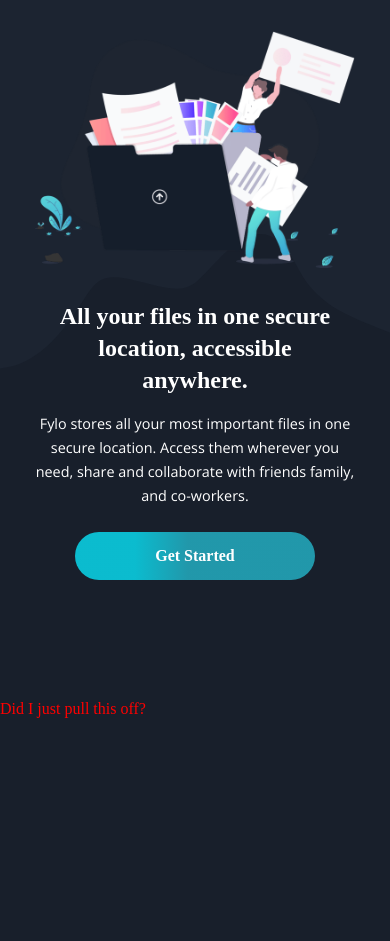
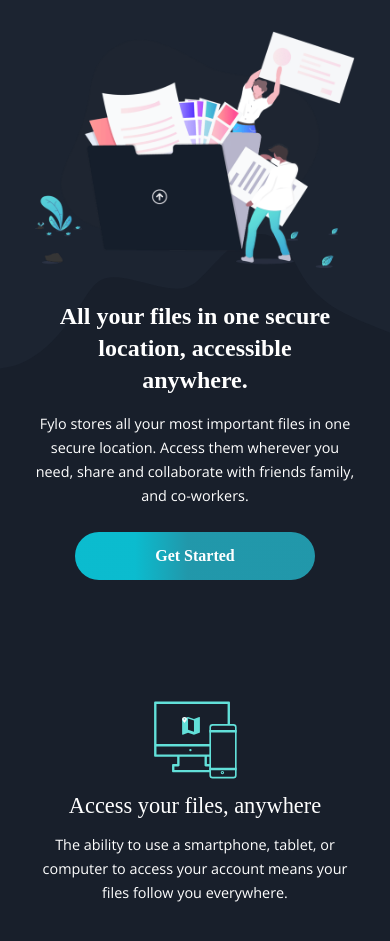
Before and after one commit to webstormcam/fylo_dark_theme_landing_page, a plain HTML site: page index.html in a window 390 px wide. Shown: the part 69-1010 px from the top of the page. Drawn offline with nearby package versions, Linux system fonts and the light colour scheme.

Commit message:
Started working on the mobile second section

```diff
--- a/index.html
+++ b/index.html
@@ -40,7 +40,12 @@
         <div class="second">
         </div>
         <div class="real-second">
-            <p>Did I just pull this off?</p>
+            <div class="parts">
+                <img src="imgs/icon-access-anywhere.svg" alt="">
+                <h2>Access your files, anywhere</h2>
+                <p>The ability to use a smartphone, tablet, or computer to access your account means your files follow
+                    you everywhere.</p>
+            </div>
         </div>
     </div>
 </body>
--- a/style.css
+++ b/style.css
@@ -11,7 +11,7 @@
 
 #container{
     display: grid;
-    grid-template-rows: 450px 200px 400px ;
+    grid-template-rows: 450px 200px 800px ;
     grid-template-areas: 'top'
                         'second'
                         'real-second';
@@ -124,11 +124,34 @@
 
 .real-second{
     grid-area: real-second;
+    display: flex;
+    flex-direction: column;
+    align-items: center;
 
 }
-.real-second p{
-    color: red;
+
+.parts{
+    display: flex;
+    flex-direction: column;
+    align-items: center;
+    text-align: center;
+    color: white;
 }
+
+.parts h2{
+    font-size: 1.4rem;
+    margin-top: 1rem;
+    margin-bottom: 1rem;
+}
+
+.parts p{
+    font-size: 0.9rem;
+    font-family: 'Open Sans', sans-serif;
+    padding-left: 2rem;
+    padding-right: 2rem;
+    line-height: 1.5rem;
+}
+
 @media screen and (min-width: 768px){
 
 
```
